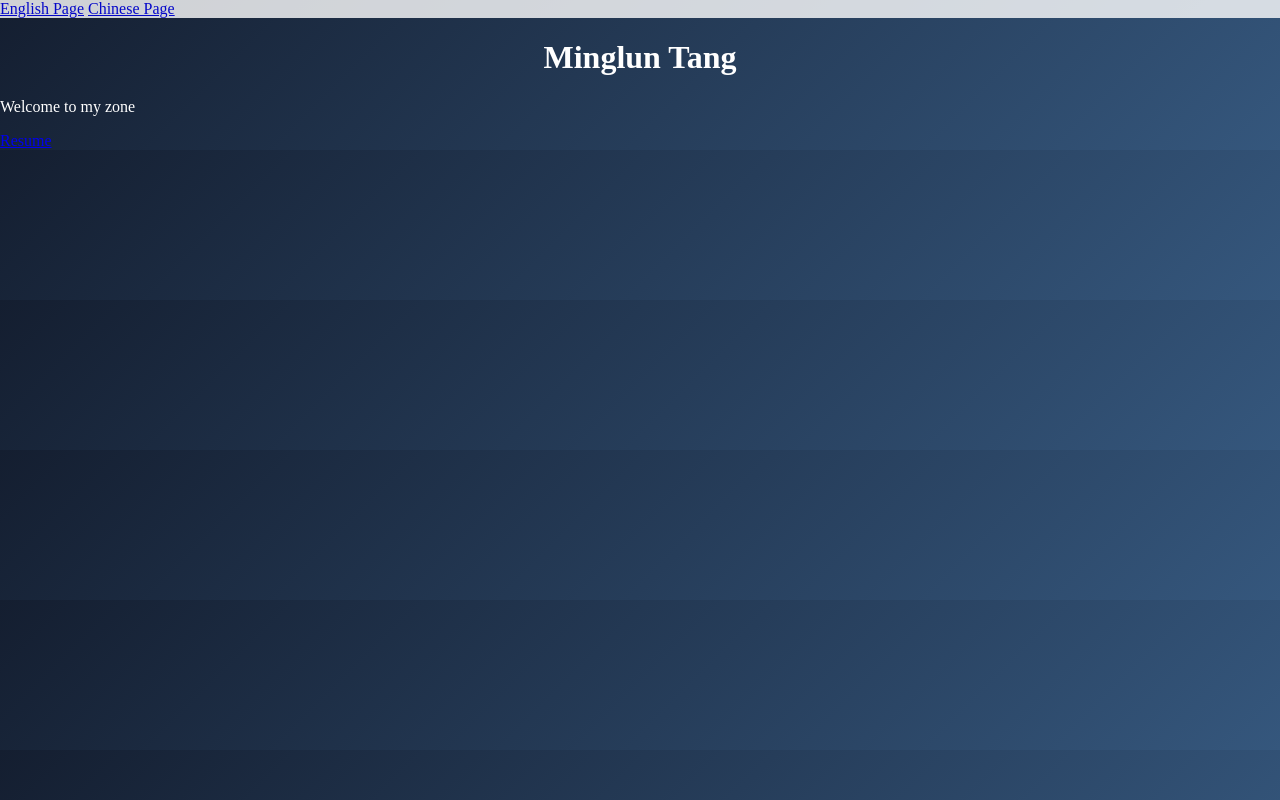
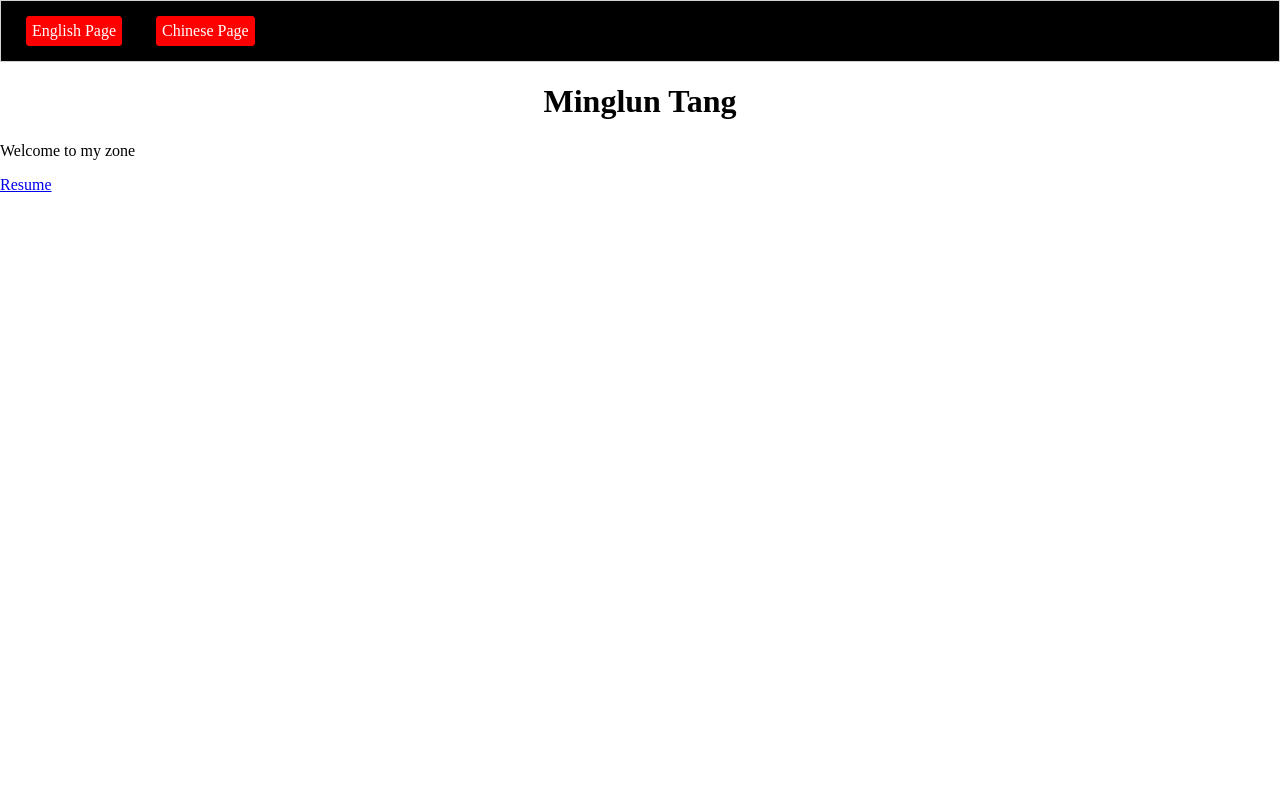
Before and after one commit to Minglunt/Minglunt.github.io, a plain HTML site: page index.html in a window 1280 px wide. Drawn offline with Linux system fonts and the light colour scheme.

Commit message:
Add two buttons

```diff
--- a/index.html
+++ b/index.html
@@ -17,7 +17,7 @@
     </div>
 
     <div class="information">
-        <a href="statics/Minglun%20Tang.pdf">Resume</a>
+        <a href="data/Minglun%20Tang.pdf">Resume</a>
     </div>
 
 
--- a/style.css
+++ b/style.css
@@ -1,27 +1,34 @@
 body {
-    /* Old browsers */
-    background: #141E30;
-    /* Chrome 10-25, Safari 5.1-6 */
-    background: -webkit-linear-gradient(-45deg, #35577D, #141E30);
-    /* W3C, IE 10+/ Edge, Firefox 16+, Chrome 26+, Opera 12+, Safari 7+ */
-    background: linear-gradient(-45deg, #35577D, #141E30);
+    background-color: white;
     margin: 0;
     padding: 0;
 }
 
 h1{
     text-align: center;
-    color: white;
 }
 
 .language{
-    background-color: white;
-    color: blue;
-    opacity: 0.8;
+    border: 1px solid LightGrey;
+    padding: 10px;
+    background-color: black;
+    color: white;
+    opacity: 1;
+}
+
+.language a {
+    background: red;
+    border: 1px solid red;
+    border-radius: 3px;
+    margin: 5px 15px;
+    padding: 5px 5px;
+    color: white;
+    display: inline-block;
+    text-decoration: none;
 }
 
 .content{
-    color: white;
+
 }
 
 .information{
```
Also changed, not shown: chinese.html (+1 -1 lines), 2 other files.
